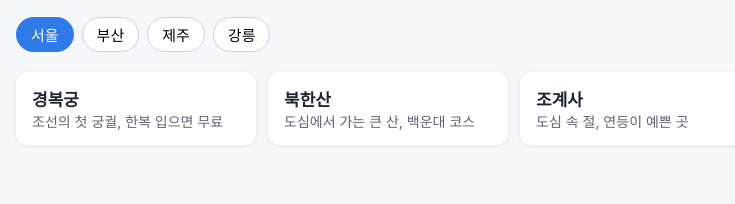
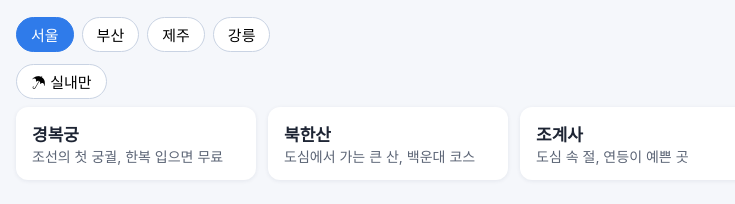
Before and after one commit to studydev/weekend-places, a plain HTML site: page index.html in a window 1280 px wide. Shown: the part 90-294 px from the top of the page, without its empty margins (0-735 px from the left). Drawn offline with Linux system fonts and the light colour scheme.

Commit message:
비 오는 날 실내 장소만 보기 (#2)

```diff
--- a/app.js
+++ b/app.js
@@ -2,11 +2,12 @@
 const regionsEl = document.getElementById('regions');
 const cardsEl = document.getElementById('cards');
 let places = [];
+let indoorOnly = false;
 
 function show(region) {
   for (const b of regionsEl.querySelectorAll('button')) b.setAttribute('aria-pressed', String(b.dataset.region === region));
-  const list = places.filter(p => p.region === region);
-  cardsEl.innerHTML = list.map(p => `<li><b>${p.name}</b><span>${p.desc}</span></li>`).join('');
+  const list = places.filter(p => p.region === region && (!indoorOnly || p.indoor));
+  cardsEl.innerHTML = list.map(p => `<li>${p.indoor ? '<em class="indoor">☂ 실내</em>' : ''}<b>${p.name}</b><span>${p.desc}</span></li>`).join('');
 }
 
 fetch('data/places.json')
@@ -15,5 +16,7 @@ fetch('data/places.json')
     places = data.places;
     regionsEl.innerHTML = data.regions.map(r => `<button type="button" data-region="${r}">${r}</button>`).join('');
     regionsEl.addEventListener('click', e => { const b = e.target.closest('button'); if (b) show(b.dataset.region); });
+    const toggle = document.getElementById('indoor');
+    toggle.addEventListener('click', () => { indoorOnly = !indoorOnly; toggle.setAttribute('aria-pressed', String(indoorOnly)); show(document.querySelector('#regions [aria-pressed="true"]').dataset.region); });
     show(data.regions[0]);
   });
--- a/index.html
+++ b/index.html
@@ -12,6 +12,7 @@
     <p>지역을 고르면 갈 만한 곳을 보여 드려요.</p>
   </header>
   <nav id="regions" aria-label="지역"></nav>
+  <p class="filter"><button type="button" id="indoor" aria-pressed="false">☂ 실내만</button></p>
   <ul id="cards"></ul>
   <script src="app.js"></script>
 </body>
--- a/style.css
+++ b/style.css
@@ -9,3 +9,7 @@ header p { margin: 4px 0 0; color: #5b6475; }
 #cards li { background: #fff; border-radius: 12px; padding: 14px 16px; box-shadow: 0 1px 4px rgba(20, 40, 80, .08); }
 #cards b { display: block; font-size: 17px; }
 #cards span { color: #5b6475; font-size: 14px; }
+.filter { padding: 0 16px; margin: 0; }
+#indoor { border: 1px solid #c9d3e3; background: #fff; border-radius: 999px; padding: 6px 14px; font-size: 15px; cursor: pointer; }
+#indoor[aria-pressed="true"] { background: #1f883d; border-color: #1f883d; color: #fff; }
+.indoor { float: right; font-style: normal; font-size: 12px; color: #1f883d; }
```
